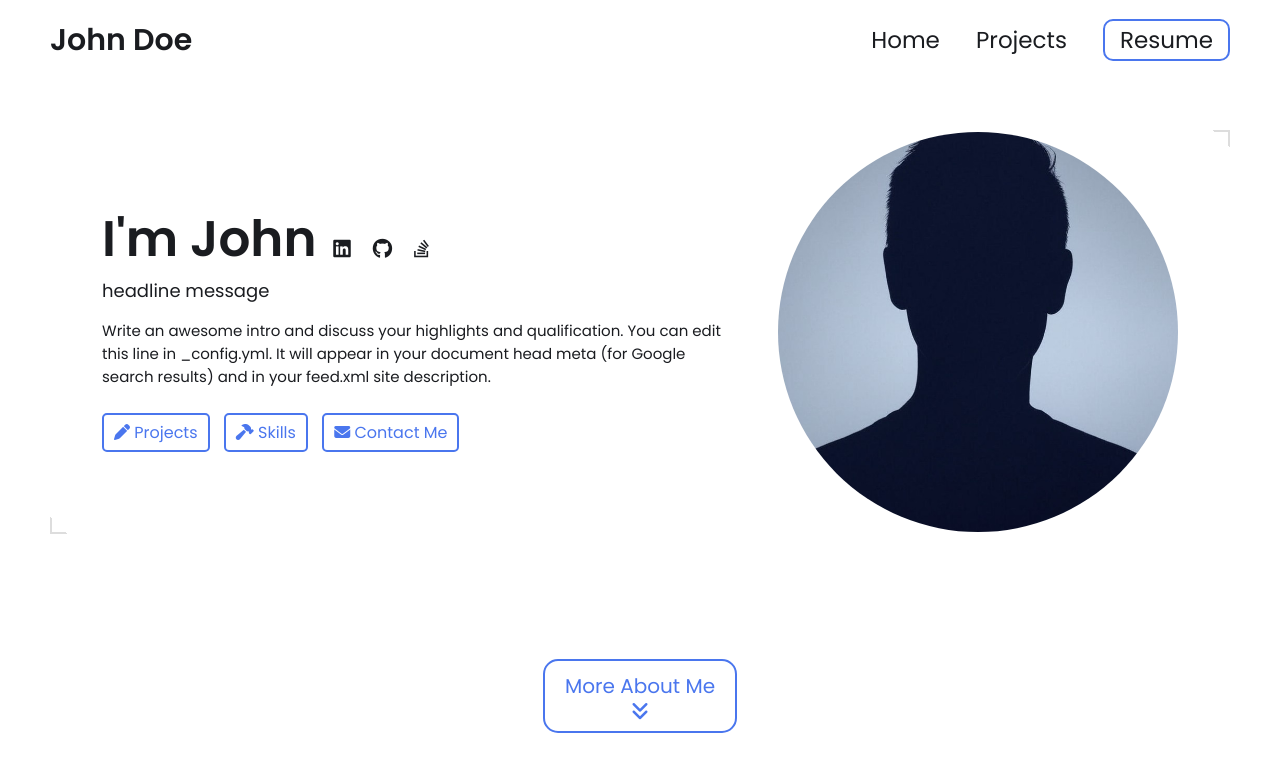
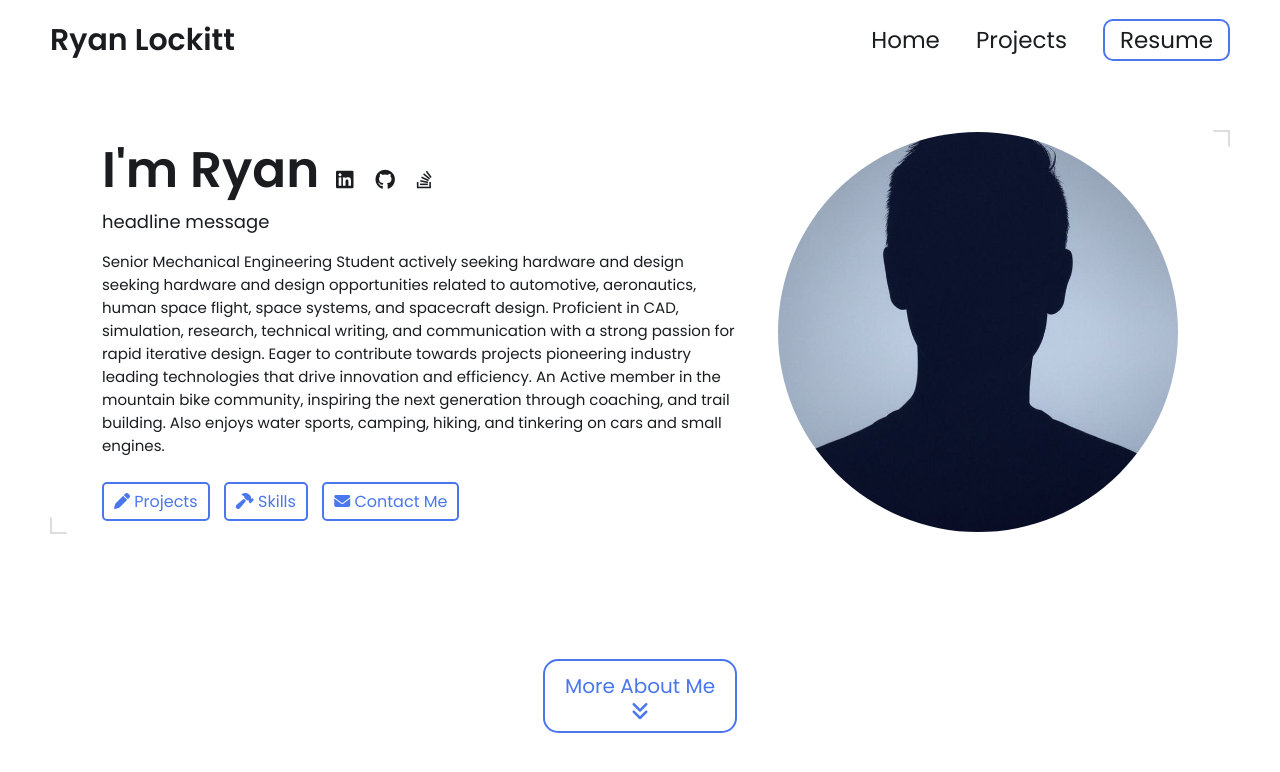
Before and after one commit to rylock16/217056851, a Jekyll site: the page built from index.html, in a window 1280 px wide and 900 px high. Shown: the top 772 px of the window. Built offline with Jekyll 4.4.1, drawn with Linux system fonts in a browser that asks for light colours.

Commit message:
Update _config.yml
Initial Edits

```diff
--- a/_config.yml
+++ b/_config.yml
@@ -7,17 +7,22 @@
 
 # Main Page Setup
 
-title: John Doe's Portfolio # This is what shows up in the tab of the browser
+title: Ryan Locktitt's Portfolio # This is what shows up in the tab of the browser
 
 
 
 # Hero Section
-name: John Doe
+name: Ryan Lockitt
 headline: headline message
 description: >- # dont remove this line. this will ignore all new lines until the next section
-  Write an awesome intro and discuss your highlights and qualification. You can edit this
-  line in _config.yml. It will appear in your document head meta (for
-  Google search results) and in your feed.xml site description.
+  Senior Mechanical Engineering Student actively seeking hardware and design seeking hardware and
+  design opportunities related to automotive, aeronautics, human space flight, space systems, and
+  spacecraft design. Proficient in CAD, simulation, research, technical writing, and communication
+  with a strong passion for rapid iterative design. Eager to contribute towards projects pioneering
+  industry leading technologies that drive innovation and efficiency.
+
+  An Active member in the mountain bike community, inspiring the next generation through coaching,
+  and trail building. Also enjoys water sports, camping, hiking, and tinkering on cars and small engines.
 
 # Place your profile image in /assets/images/profile-image/folder and edit the file name
 profile_image: ./assets/images/profile-image/avatar.jpeg
@@ -31,7 +36,7 @@ resume-url: https://drive.google.com/file/d/13Z3duVzh-gguPU5r03oJVEE6rV9rd3DS/vi
 # Set up external links - this will show up as small icons next to your name.
 
 external-links:    # input only your own url slug. The icons with missing entries will not appear.
-  linkedin: test    # https://www.linkedin.com/in/{your url slug}
+  linkedin: test    # https://www.linkedin.com/in/ryanlockitt
   github: leea12    # https://github.com/{your url slug}
   stackoverflow: test      # https://stackoverflow.com/users/{your url slug}
   medium:            # https://medium.com/@{your url slug}
@@ -88,7 +93,7 @@ skills:
 
 
 # Contact Form Setup. Setup an account and copy over the key. When someone fills out the form, it will be received in your email.
-formspree-key:   https://formspree.io/f/{8-digit key}
+formspree-key:   https://formspree.io/f/xldnwdej
 
 
 
```
